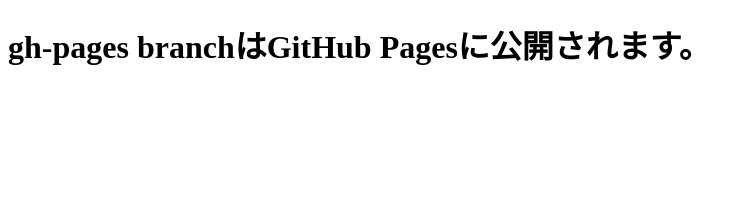
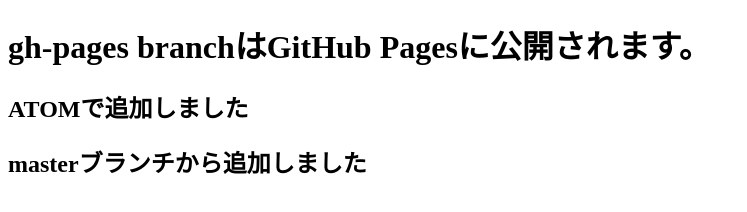
Before and after one commit to ay-sugiura/git-study, a plain HTML site: page index.html in a window 1280 px wide. Shown: the whole page, without its empty margins (0-747 px from the left). Drawn offline with Linux system fonts and the light colour scheme.

Commit message:
masterブランチのコミット

```diff
--- a/index.html
+++ b/index.html
@@ -6,5 +6,7 @@
       </head>
       <body>
             <h1>gh-pages branchはGitHub Pagesに公開されます。</h1>
+            <h2>ATOMで追加しました</h2>
+	    <h2>masterブランチから追加しました</h2>
       </body>
 </html>
```
